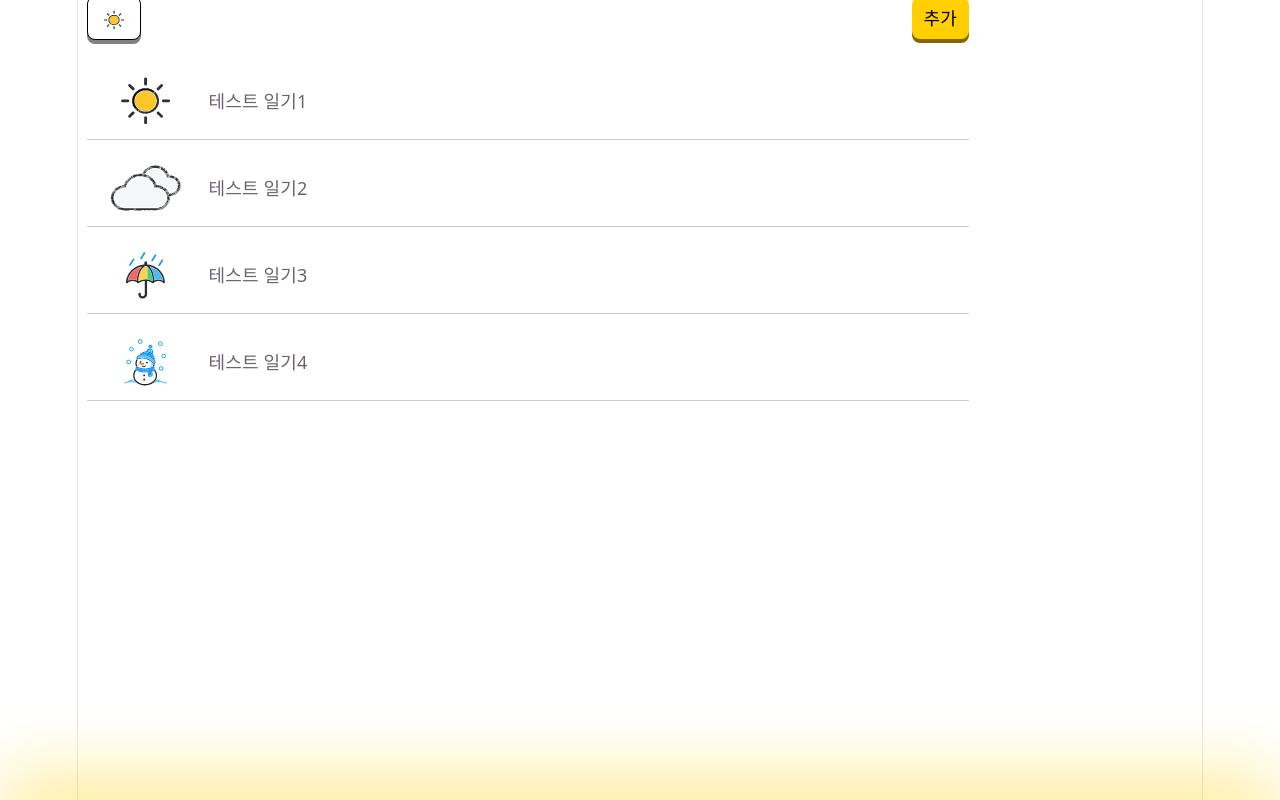
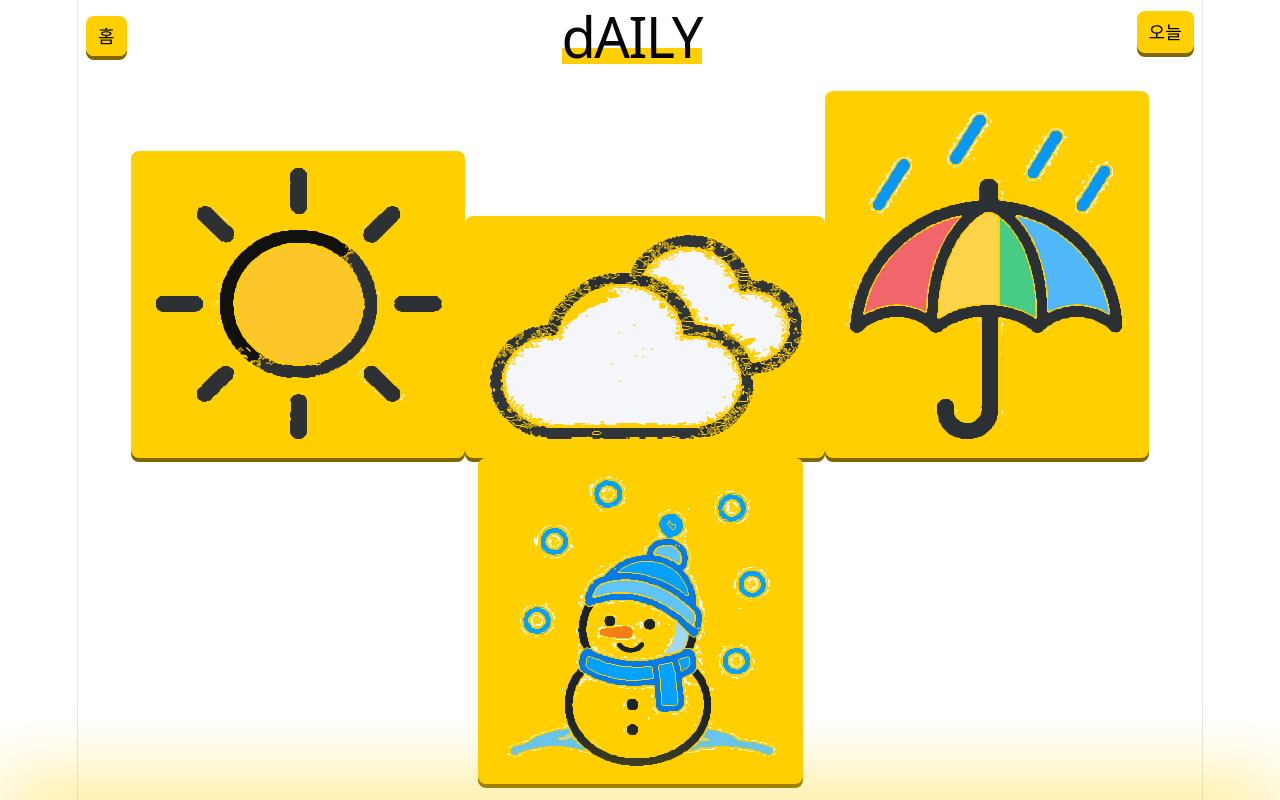
Before and after one commit to wondaero/react-example, a React (Vite) app in the folder react-example/: page /daily/new in a window 1280 px wide. Built offline with nearby package versions, Linux system fonts and the light colour scheme.

Commit message:
daily 추가 페이지 진행중

```diff
--- a/react-example/src/App.tsx
+++ b/react-example/src/App.tsx
@@ -1,10 +1,11 @@
 import "./App.css";
-import Home from "./Home";
-import CounterPage from "@/pages/counter/CounterPage";
-import TodoListPage from "@/pages/todolist/TodoListPage";
-import DailyPage from "@/pages/daily/DailyPage";
-import DailyListPage from "@/pages/daily/DailyListPage";
-import DailyItemPage from "@/pages/daily/DailyItemPage";
+import Home from "./pages/home/Home";
+import CounterPage from "./pages/counter/CounterPage";
+import TodoListPage from "./pages/todolist/TodoListPage";
+
+import DailyPage from "./pages/daily/DailyPage";
+import DailyListPage from "./pages/daily/DailyListPage";
+import DailyItemPage from "./pages/daily//DailyItemPage";
 import { BrowserRouter, Routes, Route } from "react-router";
 
 function App() {
@@ -15,11 +16,9 @@ function App() {
         <Route path="/todolist" element={<TodoListPage />}></Route>
         <Route path="/count" element={<CounterPage />}></Route>
         <Route path="/daily" element={<DailyPage />}>
-          <Route index element={<DailyListPage />}></Route>
-          <Route path="new" element={<DailyItemPage />}></Route>
-          <Route path=":id" element={<DailyItemPage />}></Route>
-          <Route path=":id/edit" element={<DailyItemPage />}></Route>
-
+          <Route index element={<DailyListPage />} />
+          <Route path="new" element={<DailyItemPage />} />
+          <Route path=":id" element={<DailyItemPage />} />
         </Route>
       </Routes>
     </BrowserRouter>
--- a/react-example/src/components/daily/DailyToolBar.tsx
+++ b/react-example/src/components/daily/DailyToolBar.tsx
@@ -1,8 +1,13 @@
-import Button from "@/components/Button";
+import LinkButton from "@/components/LinkButton";
 import Toggle from "@/components/Toggle";
 import { memo, type CSSProperties } from "react";
 
-import { useState, useContext, type ChangeEventHandler, type ChangeEvent } from "react";
+import {
+  useState,
+  useContext,
+  type ChangeEventHandler,
+  type ChangeEvent,
+} from "react";
 import { useDebounceCallback } from "@/hooks/useDebounced";
 import { getWeather } from "@/components/Weather";
 import WeatherIcon from "@/components/WeatherIcon";
@@ -18,7 +23,7 @@ function DailyToolBar({
 
   const [keyword, setKeyword] = useState<string>("");
 
-  const dailyAction = useContext(DailyActionsContext)
+  const dailyAction = useContext(DailyActionsContext);
 
   useDebounceCallback(
     keyword,
@@ -32,21 +37,27 @@ function DailyToolBar({
     setKeyword(e.target.value);
   };
 
-  const toggleData = [1,2,3,4].map(n => ({
-    title: <WeatherIcon
-      type={n}
-      height={20}
-      className="inline-block align-center"
-    ></WeatherIcon>,
-    callback: () => {}
+  const toggleData = [1, 2, 3, 4].map((n) => ({
+    title: (
+      <WeatherIcon
+        type={n}
+        height={20}
+        className="inline-block align-center"
+      ></WeatherIcon>
+    ),
+    callback: () => {},
   }));
 
   return (
     <section className="flex items-center justify-between w-full">
       <div>
-        <Toggle className="border-1 w-12 text-center" data={toggleData} style={{ "--btn-bg": "#fff" } as CSSProperties}></Toggle>
+        <Toggle
+          className="border-1 w-12 text-center"
+          data={toggleData}
+          style={{ "--btn-bg": "#fff" } as CSSProperties}
+        ></Toggle>
       </div>
-      <Button onClick={dailyAction.onCreate}>추가</Button>
+      <LinkButton to="/daily/new">추가</LinkButton>
     </section>
   );
 }
--- a/react-example/src/pages/daily/DailyItemPage.tsx
+++ b/react-example/src/pages/daily/DailyItemPage.tsx
@@ -1,7 +1,6 @@
 import "@/App.css";
-import Header from "@/components/Header";
 import Button from "@/components/Button";
-import LinkButton from "@/components/LinkButton";
+import WeatherIcon from "@/components/WeatherIcon";
 
 import { useState, createContext, useMemo, useReducer } from "react";
 
@@ -9,105 +8,25 @@ import DailyBrowser from "@/components/daily/DailyBrowser";
 
 import type { Daily, Actions } from "@/types/daily";
 
-const initDaily = [
-  {
-    id: crypto.randomUUID(),
-    weather: 1,
-    date: Date.now(),
-    title: "테스트 일기1",
-    content: "테스트 일기입니다1.",
-  },
-  {
-    id: crypto.randomUUID(),
-    weather: 2,
-    date: Date.now(),
-    title: "테스트 일기2",
-    content: "테스트 일기입니다2.",
-  },
-  {
-    id: crypto.randomUUID(),
-    weather: 3,
-    date: Date.now(),
-    title: "테스트 일기3",
-    content: "테스트 일기입니다3.",
-  },
-  {
-    id: crypto.randomUUID(),
-    weather: 4,
-    date: Date.now(),
-    title: "테스트 일기4",
-    content: "테스트 일기입니다4.",
-  },
-];
-
-const homeLink = <LinkButton to="/">홈</LinkButton>;
-const todayBtn = <Button>오늘</Button>;
-
-export const DailyContext = createContext<Daily[]>([]);
-export const DailyActionsContext = createContext<Actions[]>([]);
-
-function reducer(state, action) {
-  switch (action.type) {
-    case "create":
-      console.log(3222);
-      return [action.data, ...state];
-    case "remove":
-      return [action.data, ...state];
-    case "update":
-      return [action.data, ...state];
-  }
-}
-
-function DailyPage() {
-  const [daily, dispatch] = useReducer(reducer, initDaily);
-  const [orgDailyList, setOrgDailyList] = useState<Daily[]>(initDaily);
-
-  const onCreate = (data) => {
-    dispatch({
-      type: "create",
-      data: {
-        id: crypto.randomUUID(),
-        weather: 1,
-        title: "추가일기",
-        content: "추가 일기입니다1",
-        date: Date.now(),
-      },
-    });
-  };
-  const onDelete = (data) => {};
-  const onUpdate = () => {};
-
-  const actions = {
-    onCreate: (data: Daily) => {
-      console.log(333);
-      dispatch({
-        type: "create",
-        data: {
-          id: crypto.randomUUID(),
-          weather: 1,
-          title: "추가일기",
-          content: "추가 일기입니다1",
-          date: Date.now(),
-        },
-      });
-    },
-  };
-
+function DailyItemPage() {
   return (
     <>
-      <Header title="dAILY" left={homeLink} right={todayBtn}></Header>
-      <section className="flex items-center justify-center p-4">
-        <Button>이전</Button>
-        <h3 className="flex-1 max-w-50 bg-[red]">{}날짜</h3>
-        <Button>다음</Button>
-      </section>
-      <DailyContext value={daily}>
-        <DailyActionsContext value={actions}>
-          <DailyBrowser></DailyBrowser>
-        </DailyActionsContext>
-      </DailyContext>
+      <div>
+        <Button>
+          <WeatherIcon type={1}></WeatherIcon>
+        </Button>
+        <Button>
+          <WeatherIcon type={2}></WeatherIcon>
+        </Button>
+        <Button>
+          <WeatherIcon type={3}></WeatherIcon>
+        </Button>
+        <Button>
+          <WeatherIcon type={4}></WeatherIcon>
+        </Button>
+      </div>
     </>
   );
 }
 
-export default DailyPage;
+export default DailyItemPage;
--- a/react-example/src/pages/daily/DailyListPage.tsx
+++ b/react-example/src/pages/daily/DailyListPage.tsx
@@ -2,70 +2,11 @@ import "@/App.css";
 import Header from "@/components/Header";
 import Button from "@/components/Button";
 import LinkButton from "@/components/LinkButton";
-
-import { useState, useContext, useReducer } from "react";
-
 import DailyBrowser from "@/components/daily/DailyBrowser";
 
-import type { Daily, Actions } from "@/types/daily";
-
-
-const homeLink = <LinkButton to="/">홈</LinkButton>;
-const todayBtn = <Button>오늘</Button>;
-
-
-
-function reducer(state, action) {
-  switch (action.type) {
-    case "create":
-      console.log(3222);
-      return [action.data, ...state];
-    case "remove":
-      return [action.data, ...state];
-    case "update":
-      return [action.data, ...state];
-  }
-}
-
 function DailyPage() {
-  const DailyContext = useContext<Daily[]>([]);
-  const DailyActionsContext = useContext<Actions[]>([]);
-
-
-  const onCreate = (data) => {
-    dispatch({
-      type: "create",
-      data: {
-        id: crypto.randomUUID(),
-        weather: 1,
-        title: "추가일기",
-        content: "추가 일기입니다1",
-        date: Date.now(),
-      },
-    });
-  };
-  const onDelete = (data) => {};
-  const onUpdate = () => {};
-
-  const actions = {
-    onCreate: (data: Daily) => {
-      console.log(333);
-      dispatch({
-        type: "create",
-        data: {
-          id: crypto.randomUUID(),
-          weather: 1,
-          title: "추가일기",
-          content: "추가 일기입니다1",
-          date: Date.now(),
-        },
-      });
-    },
-  };
-
   return (
     <>
-      <Header title="dAILY" left={homeLink} right={todayBtn}></Header>
       <section className="flex items-center justify-center p-4">
         <Button>이전</Button>
         <h3 className="flex-1 max-w-50 bg-[red]">{}날짜</h3>
--- a/react-example/src/pages/daily/DailyPage.tsx
+++ b/react-example/src/pages/daily/DailyPage.tsx
@@ -2,6 +2,8 @@ import "@/App.css";
 import Header from "@/components/Header";
 import Button from "@/components/Button";
 import LinkButton from "@/components/LinkButton";
+
+import { Outlet } from "react-router";
 
 import { useState, createContext, useMemo, useReducer } from "react";
 
@@ -49,7 +51,6 @@ export const DailyActionsContext = createContext<Actions[]>([]);
 function reducer(state, action) {
   switch (action.type) {
     case "create":
-      console.log(3222);
       return [action.data, ...state];
     case "remove":
       return [action.data, ...state];
@@ -62,24 +63,11 @@ function DailyPage() {
   const [daily, dispatch] = useReducer(reducer, initDaily);
   const [orgDailyList, setOrgDailyList] = useState<Daily[]>(initDaily);
 
-  const onCreate = (data) => {
-    dispatch({
-      type: "create",
-      data: {
-        id: crypto.randomUUID(),
-        weather: 1,
-        title: "추가일기",
-        content: "추가 일기입니다1",
-        date: Date.now(),
-      },
-    });
-  };
   const onDelete = (data) => {};
   const onUpdate = () => {};
 
   const actions = {
     onCreate: (data: Daily) => {
-      console.log(333);
       dispatch({
         type: "create",
         data: {
@@ -95,9 +83,10 @@ function DailyPage() {
 
   return (
     <>
+      <Header title="dAILY" left={homeLink} right={todayBtn}></Header>
       <DailyContext value={daily}>
         <DailyActionsContext value={actions}>
-          <DailyBrowser></DailyBrowser>
+          <Outlet />
         </DailyActionsContext>
       </DailyContext>
     </>
```
